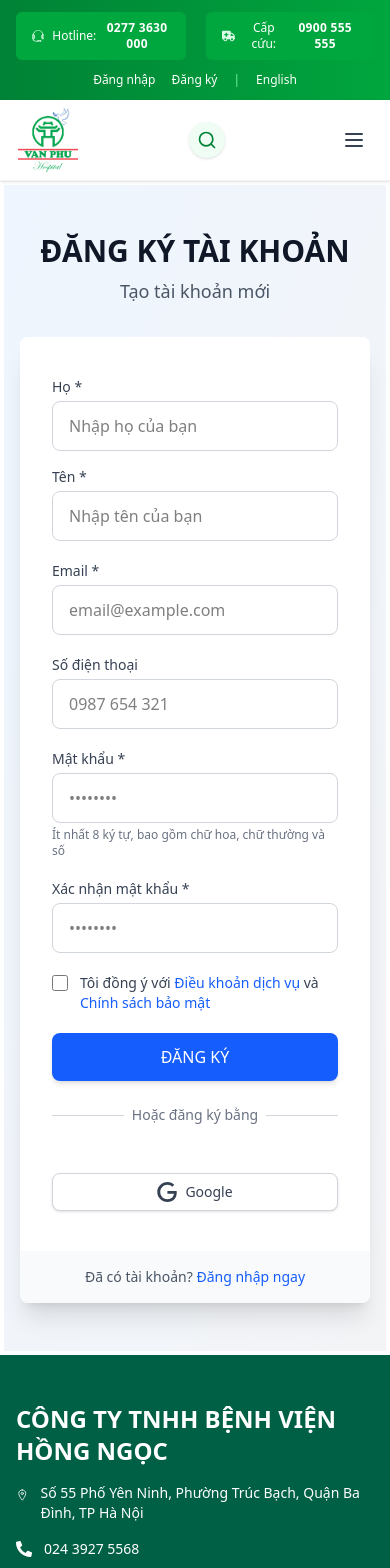
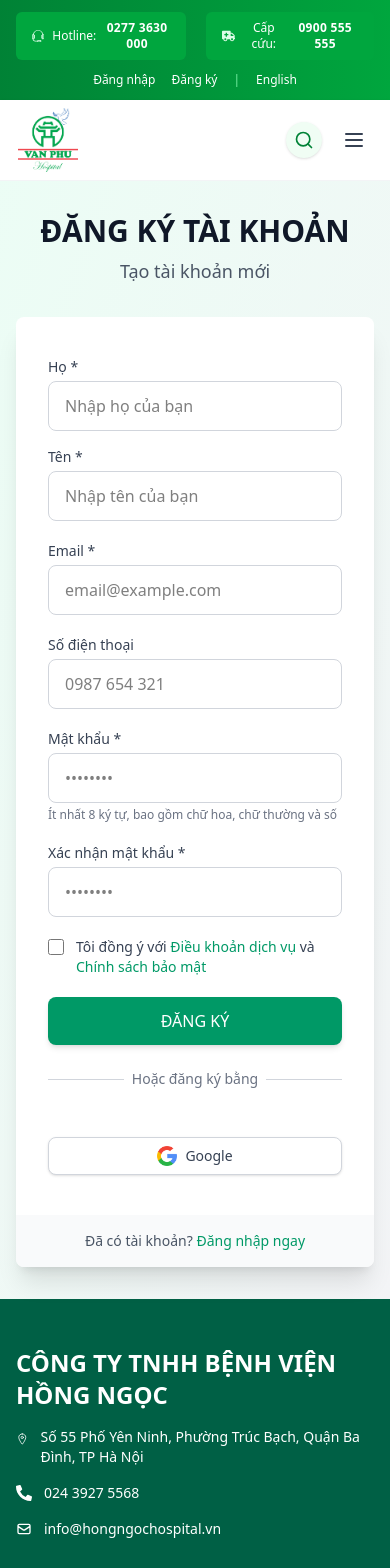
Before and after one commit to vantu522/vanphu-hospital-frontend, a React (Vite) app: page /dang-ky in a window 390 px wide. Shown: the top 1568 px of the page. Built offline with nearby package versions, Linux system fonts and the light colour scheme.

Commit message:
feat: response header

```diff
--- a/package.json
+++ b/package.json
@@ -4,7 +4,7 @@
   "version": "0.0.0",
   "type": "module",
   "scripts": {
-    "dev": "vite",
+    "dev": "vite --host",
     "build": "vite build",
     "lint": "eslint .",
     "preview": "vite preview"
--- a/src/components/client/layout/ClientLayout.jsx
+++ b/src/components/client/layout/ClientLayout.jsx
@@ -8,7 +8,7 @@ const ClientLayout = () => {
   return (
     <>
       <Header />
-      <main className="p-1">
+      <main className="">
         <Outlet />
       </main>
       <Footer />
--- a/src/components/client/layout/Header.jsx
+++ b/src/components/client/layout/Header.jsx
@@ -7,6 +7,11 @@ import { FiSearch } from "react-icons/fi";
 
 const Header = () => {
   const [isScrolled, setIsScrolled] = useState(false);
+  const [mobileMenuOpen, setMobileMenuOpen] = useState(false);
+
+  const toggleMobileMenu = () => {
+    setMobileMenuOpen(!mobileMenuOpen);
+  };
 
   useEffect(() => {
     const handleScroll = () => {
@@ -32,11 +37,11 @@ const Header = () => {
               Cấp cứu: <strong className="tracking-wide">0900 555 555</strong>
             </button>
           </div>
-          <div className="flex items-center gap-4 text-xs sm:text-sm">
-            <a href="/dang-nhap" className="hover:text-green-200 transition-colors duration-300">Đăng nhập</a>
-            <a href="/dang-ky" className="hover:text-green-200 transition-colors duration-300">Đăng ký</a>
+          <div className="flex items-center gap-4 text-xs sm:text-sm cursor-pointer">
+            <a href="/dang-nhap" className="hover:text-white-200 hover:font-bold transition-colors duration-300">Đăng nhập</a>
+            <a href="/dang-ky" className="over:text-white-200 hover:font-bold transition-colors duration-300">Đăng ký</a>
             <span className="text-green-300">|</span>
-            <a href="/en" className="hover:text-green-200 transition-colors duration-300">English</a>
+            <a href="/en" className="over:text-white-200 hover:font-bold transition-colors duration-300">English</a>
           </div>
         </div>
       </div>
@@ -72,7 +77,7 @@ const Header = () => {
                 <span>Giới thiệu</span>
                 <FiChevronDown className="w-4 h-4 transition-transform duration-300 group-hover:rotate-180" />
               </a>
-              <div className="hidden group-hover:block absolute top-full left-0 min-w-[240px] bg-white shadow-xl rounded-lg text-sm mt-1 overflow-hidden border-t-2 border-green-600 transition-all duration-300 z-100">
+              <div className="hidden group-hover:block absolute top-full left-0 min-w-[240px] bg-white shadow-xl rounded-lg text-sm mt-1 overflow-hidden border-t-2 border-green-600 transition-all duration-300 z-50">
                 <a href="/gioi-thieu/ve-hong-ngoc" className="block px-5 py-3 text-gray-700 hover:bg-green-50 hover:text-green-700 hover:pl-6 transition-all duration-200">Về Hồng Ngọc Hospital</a>
                 <a href="/gioi-thieu/huong-dan-khach-hang" className="block px-5 py-3 text-gray-700 hover:bg-green-50 hover:text-green-700 hover:pl-6 transition-all duration-200">Hướng dẫn khách hàng</a>
                 <a href="/gioi-thieu/nghien-cuu-khoa-hoc" className="block px-5 py-3 text-gray-700 hover:bg-green-50 hover:text-green-700 hover:pl-6 transition-all duration-200">Nghiên cứu khoa học</a>
@@ -86,8 +91,8 @@ const Header = () => {
               { to: "/danh-sach-bac-si", label: "Danh sách bác sĩ" },
               { to: "/chuyen-khoa", label: "Chuyên khoa" },
               { to: "/tu-van-suc-khoe", label: "Tư vấn sức khỏe" },
-              { to: "tin-tuc", label: "Tin tức " },
-              { to: "tuyen-dung", label: "Tuyển dụng" },
+              { to: "/tin-tuc", label: "Tin tức " },
+              { to: "/tuyen-dung", label: "Tuyển dụng" },
               { to: "/lien-he", label: "Liên hệ" },
               { to: "#", label: "Đặt lịch" }
 
@@ -103,19 +108,72 @@ const Header = () => {
           </nav>
 
           {/* Tìm kiếm (chỉ nút) */}
-          <div>
+          <div className="flex items-center gap-3">
             <button className="p-2 rounded-full bg-green-50 hover:bg-green-100 text-green-700 transition-colors duration-300 shadow-sm hover:shadow-md">
               <FiSearch className="w-5 h-5" />
             </button>
+
+            {/* Mobile Hamburger */}
+            <div className="md:hidden">
+              <button
+                onClick={toggleMobileMenu}
+                className="p-2 rounded-lg hover:bg-gray-100 transition-colors duration-300"
+                aria-label="Toggle menu"
+              >
+                <svg className="w-6 h-6 text-gray-700" fill="none" stroke="currentColor" viewBox="0 0 24 24">
+                  {mobileMenuOpen ? (
+                    <path strokeLinecap="round" strokeLinejoin="round" strokeWidth="2" d="M6 18L18 6M6 6l12 12" />
+                  ) : (
+                    <path strokeLinecap="round" strokeLinejoin="round" strokeWidth="2" d="M4 6h16M4 12h16M4 18h16" />
+                  )}
+                </svg>
+              </button>
+            </div>
           </div>
+        </div>
 
-          {/* Mobile Hamburger */}
-          <div className="md:hidden">
-            <button className="p-2 rounded-lg hover:bg-gray-100 transition-colors duration-300">
-              <svg className="w-6 h-6 text-gray-700" fill="none" stroke="currentColor" viewBox="0 0 24 24">
-                <path strokeLinecap="round" strokeLinejoin="round" strokeWidth="2" d="M4 6h16M4 12h16M4 18h16" />
-              </svg>
-            </button>
+        {/* Mobile Menu */}
+        <div className={`md:hidden overflow-hidden transition-all duration-300 ease-in-out ${
+          mobileMenuOpen ? 'max-h-screen bg-white border-t border-gray-100 shadow-lg' : 'max-h-0'
+        }`}>
+          <div className="container mx-auto px-4 py-2">
+            <div className="py-2">
+              <div className="relative mb-3">
+                <div
+                  className="flex items-center justify-between py-2 px-4 rounded-md hover:bg-green-50 transition-colors duration-200"
+                  onClick={() => document.getElementById('mobileGioiThieu').classList.toggle('hidden')}
+                >
+                  <span className="text-gray-700 font-medium">Giới thiệu</span>
+                  <FiChevronDown className="text-gray-500 w-5 h-5" />
+                </div>
+                <div id="mobileGioiThieu" className="hidden pl-4 mt-1 border-l-2 border-green-600">
+                  <a href="/gioi-thieu/ve-hong-ngoc" className="block py-2 px-4 text-gray-700 hover:text-green-700 transition-colors duration-200">Về Hồng Ngọc Hospital</a>
+                  <a href="/gioi-thieu/huong-dan-khach-hang" className="block py-2 px-4 text-gray-700 hover:text-green-700 transition-colors duration-200">Hướng dẫn khách hàng</a>
+                  <a href="/gioi-thieu/nghien-cuu-khoa-hoc" className="block py-2 px-4 text-gray-700 hover:text-green-700 transition-colors duration-200">Nghiên cứu khoa học</a>
+                  <a href="/gioi-thieu/dao-tao" className="block py-2 px-4 text-gray-700 hover:text-green-700 transition-colors duration-200">Đào tạo</a>
+                </div>
+              </div>
+
+              {/* Main nav items for mobile */}
+              {[
+                { to: "/dich-vu", label: "Dịch vụ" },
+                { to: "/danh-sach-bac-si", label: "Danh sách bác sĩ" },
+                { to: "/chuyen-khoa", label: "Chuyên khoa" },
+                { to: "/tu-van-suc-khoe", label: "Tư vấn sức khỏe" },
+                { to: "/tin-tuc", label: "Tin tức " },
+                { to: "/tuyen-dung", label: "Tuyển dụng" },
+                { to: "/lien-he", label: "Liên hệ" },
+                { to: "#", label: "Đặt lịch" }
+              ].map((item) => (
+                <a
+                  key={item.to}
+                  href={item.to}
+                  className="block py-2 px-4 text-gray-700 font-medium hover:bg-green-50 hover:text-green-700 rounded-md transition-colors duration-200"
+                >
+                  {item.label}
+                </a>
+              ))}
+            </div>
           </div>
         </div>
       </div>
--- a/src/components/client/sections/Home/ClinicStats.jsx
+++ b/src/components/client/sections/Home/ClinicStats.jsx
@@ -5,7 +5,7 @@ const ClinicStats = () => {
         <div className="max-w-7xl mx-auto px-5 py-10 md:py-16 font-sans">
           <div className="flex flex-col sm:flex-row gap-4 md:gap-6">
             {/* Stat 1 - Highlighted */}
-            <div className="flex-1 text-center p-6 md:p-8 rounded-xl bg-blue-500 text-white shadow-lg transition-transform duration-300 hover:-translate-y-2">
+            <div className="flex-1 text-center p-6 md:p-8 rounded-xl bg-emerald-500 text-white shadow-lg transition-transform duration-300 hover:-translate-y-2">
               <div className="text-3xl md:text-5xl font-bold mb-2 md:mb-3">1200+</div>
               <div className="text-sm md:text-xl font-medium">LƯỢT THĂM KHÁM MỖI NGÀY</div>
             </div>
--- a/src/pages/client/HealthAdvisory/HealthDetail.jsx
+++ b/src/pages/client/HealthAdvisory/HealthDetail.jsx
@@ -6,7 +6,6 @@ import {
   FaTwitter,
   FaYoutube,
   FaInstagram,
-  FaPhoneAlt,
 } from "react-icons/fa";
 import { AiOutlineCalendar } from "react-icons/ai";
 
--- a/src/pages/client/Register.jsx
+++ b/src/pages/client/Register.jsx
@@ -1,127 +1,150 @@
+import icongg from "../../assets/images/icongg.png";
+
 export default function SignUp() {
   return (
-      <div className="min-h-screen bg-gradient-to-br from-blue-50 to-gray-100 flex flex-col justify-center py-12 px-4 sm:px-6 lg:px-8">
+    <div className="min-h-screen bg-gradient-to-br from-emerald-50 to-gray-100 flex flex-col justify-center py-8 px-4 sm:px-6 lg:px-8">
       <div className="sm:mx-auto sm:w-full sm:max-w-md">
         <div className="text-center">
-            <h1 className="text-3xl font-bold text-gray-900 mb-2">ĐĂNG KÝ TÀI KHOẢN</h1>
+          <h1 className="text-3xl font-bold text-gray-900 mb-2">
+            ĐĂNG KÝ TÀI KHOẢN
+          </h1>
           <p className="text-lg text-gray-600">Tạo tài khoản mới</p>
         </div>
-
         <div className="mt-8 bg-white shadow-xl rounded-lg overflow-hidden">
           <div className="px-8 py-10">
             <form className="space-y-5">
               <div className="grid grid-cols-1 md:grid-cols-2 gap-4">
                 <div>
-                    <label htmlFor="firstName" className="block text-sm font-medium text-gray-700 mb-1">
+                  <label
+                    htmlFor="firstName"
+                    className="block text-sm font-medium text-gray-700 mb-1"
+                  >
                     Họ *
                   </label>
                   <input
                     id="firstName"
                     name="firstName"
                     type="text"
-                      className="w-full px-4 py-3 border border-gray-300 rounded-lg focus:ring-2 focus:ring-blue-500 focus:border-blue-500 outline-none transition"
+                    className="w-full px-4 py-3 border border-gray-300 rounded-lg focus:ring-2 focus:ring-emerald-500 focus:border-emerald-500 outline-none transition"
                     placeholder="Nhập họ của bạn"
                     required
                   />
                 </div>
                 <div>
-                    <label htmlFor="lastName" className="block text-sm font-medium text-gray-700 mb-1">
+                  <label
+                    htmlFor="lastName"
+                    className="block text-sm font-medium text-gray-700 mb-1"
+                  >
                     Tên *
                   </label>
                   <input
                     id="lastName"
                     name="lastName"
                     type="text"
-                      className="w-full px-4 py-3 border border-gray-300 rounded-lg focus:ring-2 focus:ring-blue-500 focus:border-blue-500 outline-none transition"
+                    className="w-full px-4 py-3 border border-gray-300 rounded-lg focus:ring-2 focus:ring-emerald-500 focus:border-emerald-500 outline-none transition"
                     placeholder="Nhập tên của bạn"
                     required
                   />
                 </div>
               </div>
-
               <div>
-                  <label htmlFor="email" className="block text-sm font-medium text-gray-700 mb-1">
+                <label
+                  htmlFor="email"
+                  className="block text-sm font-medium text-gray-700 mb-1"
+                >
                   Email *
                 </label>
                 <input
                   id="email"
                   name="email"
                   type="email"
-                    className="w-full px-4 py-3 border border-gray-300 rounded-lg focus:ring-2 focus:ring-blue-500 focus:border-blue-500 outline-none transition"
+                  className="w-full px-4 py-3 border border-gray-300 rounded-lg focus:ring-2 focus:ring-emerald-500 focus:border-emerald-500 outline-none transition"
                   placeholder="email@example.com"
                   required
                 />
               </div>
-
               <div>
-                  <label htmlFor="phone" className="block text-sm font-medium text-gray-700 mb-1">
+                <label
+                  htmlFor="phone"
+                  className="block text-sm font-medium text-gray-700 mb-1"
+                >
                   Số điện thoại
                 </label>
                 <input
                   id="phone"
                   name="phone"
                   type="tel"
-                    className="w-full px-4 py-3 border border-gray-300 rounded-lg focus:ring-2 focus:ring-blue-500 focus:border-blue-500 outline-none transition"
+                  className="w-full px-4 py-3 border border-gray-300 rounded-lg focus:ring-2 focus:ring-emerald-500 focus:border-emerald-500 outline-none transition"
                   placeholder="0987 654 321"
                 />
               </div>
-
               <div>
-                  <label htmlFor="password" className="block text-sm font-medium text-gray-700 mb-1">
+                <label
+                  htmlFor="password"
+                  className="block text-sm font-medium text-gray-700 mb-1"
+                >
                   Mật khẩu *
                 </label>
                 <input
                   id="password"
                   name="password"
                   type="password"
-                    className="w-full px-4 py-3 border border-gray-300 rounded-lg focus:ring-2 focus:ring-blue-500 focus:border-blue-500 outline-none transition"
+                  className="w-full px-4 py-3 border border-gray-300 rounded-lg focus:ring-2 focus:ring-emerald-500 focus:border-emerald-500 outline-none transition"
                   placeholder="••••••••"
                   required
                 />
-                  <p className="mt-1 text-xs text-gray-500">Ít nhất 8 ký tự, bao gồm chữ hoa, chữ thường và số</p>
+                <p className="mt-1 text-xs text-gray-500">
+                  Ít nhất 8 ký tự, bao gồm chữ hoa, chữ thường và số
+                </p>
               </div>
-
               <div>
-                  <label htmlFor="confirmPassword" className="block text-sm font-medium text-gray-700 mb-1">
+                <label
+                  htmlFor="confirmPassword"
+                  className="block text-sm font-medium text-gray-700 mb-1"
+                >
                   Xác nhận mật khẩu *
                 </label>
                 <input
                   id="confirmPassword"
                   name="confirmPassword"
                   type="password"
-                    className="w-full px-4 py-3 border border-gray-300 rounded-lg focus:ring-2 focus:ring-blue-500 focus:border-blue-500 outline-none transition"
+                  className="w-full px-4 py-3 border border-gray-300 rounded-lg focus:ring-2 focus:ring-emerald-500 focus:border-emerald-500 outline-none transition"
                   placeholder="••••••••"
                   required
                 />
               </div>
-
               <div className="flex items-start">
                 <div className="flex items-center h-5">
                   <input
                     id="terms"
                     name="terms"
                     type="checkbox"
-                      className="h-4 w-4 text-blue-600 focus:ring-blue-500 border-gray-300 rounded"
+                    className="h-4 w-4 text-emerald-600 focus:ring-emerald-500 border-gray-300 rounded"
                     required
                   />
                 </div>
                 <div className="ml-3 text-sm">
                   <label htmlFor="terms" className="font-medium text-gray-700">
-                      Tôi đồng ý với <a href="#" className="text-blue-600 hover:text-blue-500">Điều khoản dịch vụ</a> và <a href="#" className="text-blue-600 hover:text-blue-500">Chính sách bảo mật</a>
+                    Tôi đồng ý với{" "}
+                    <a href="#" className="text-emerald-600 hover:text-emerald-500">
+                      Điều khoản dịch vụ
+                    </a>{" "}
+                    và{" "}
+                    <a href="#" className="text-emerald-600 hover:text-emerald-500">
+                      Chính sách bảo mật
+                    </a>
                   </label>
                 </div>
               </div>
-
               <div>
                 <button
                   type="submit"
-                    className="w-full py-3 px-4 bg-blue-600 hover:bg-blue-700 text-white font-medium rounded-lg shadow-md focus:outline-none focus:ring-2 focus:ring-blue-500 focus:ring-offset-2 transition"
+                  className="w-full py-3 px-4 bg-emerald-600 hover:bg-emerald-700 text-white font-medium rounded-lg shadow-md focus:outline-none focus:ring-2 focus:ring-emerald-500 focus:ring-offset-2 transition"
                 >
                   ĐĂNG KÝ
                 </button>
               </div>
             </form>
-
             <div className="mt-6">
               <div className="relative">
                 <div className="absolute inset-0 flex items-center">
@@ -133,25 +156,28 @@ export default function SignUp() {
                   </span>
                 </div>
               </div>
-
               <div className="mt-12">
                 <button
                   type="button"
                   className="w-full inline-flex justify-center items-center py-2 px-4 border border-gray-300 rounded-lg shadow-sm bg-white text-sm font-medium text-gray-700 hover:bg-gray-50"
                 >
-                    <svg className="w-5 h-5 mr-2" fill="currentColor" viewBox="0 0 24 24">
-                      <path d="M12.48 10.92v3.28h7.84c-.24 1.84-.853 3.187-1.787 4.133-1.147 1.147-2.933 2.4-6.053 2.4-4.827 0-8.6-3.893-8.6-8.72s3.773-8.72 8.6-8.72c2.6 0 4.507 1.027 5.907 2.347l2.307-2.307C18.747 1.44 16.133 0 12.48 0 5.867 0 .307 5.387.307 12s5.56 12 12.173 12c3.573 0 6.267-1.173 8.373-3.36 2.16-2.16 2.84-5.213 2.84-7.667 0-.76-.053-1.467-.173-2.053H12.48z" />
-                    </svg>
+                  <img
+                    src={icongg}
+                    alt="Google icon"
+                    className="w-5 h-5 mr-2"
+                  />
                   Google
                 </button>
               </div>
             </div>
           </div>
-
           <div className="px-8 py-4 bg-gray-50 text-center">
             <p className="text-sm text-gray-600">
-                Đã có tài khoản?{' '}
-                <a href="/dang-nhap" className="font-medium text-blue-600 hover:text-blue-500">
+              Đã có tài khoản?{" "}
+              <a
+                href="/dang-nhap"
+                className="font-medium text-emerald-600 hover:text-emerald-500"
+              >
                 Đăng nhập ngay
               </a>
             </p>
```
Also changed, not shown: src/components/client/PageBanner.jsx (+20 -9 lines), src/components/client/sections/Home/NewsEvents.jsx (+39 -12 lines), src/pages/client/Login.jsx (+33 -14 lines), src/assets/images/icongg.png (added). Lines whose indentation alone changed are shown as unchanged.
